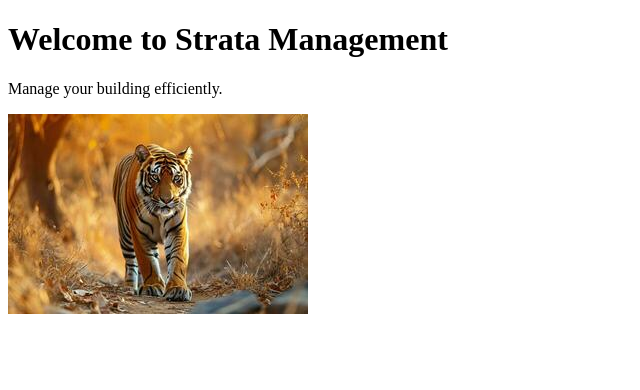
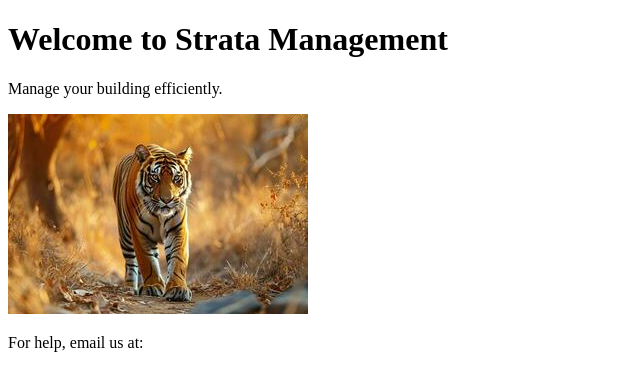
Before and after one commit to sukarim152/strata_managment, a Next.js app: page / in a window 1280 px wide. Shown: the top 390 px of the page, without its empty margins (0-640 px from the left). Built offline with nearby package versions, Linux system fonts and the light colour scheme.

Commit message:
Update index.js

```diff
--- a/pages/index.js
+++ b/pages/index.js
@@ -1,9 +1,16 @@
 export default function Home() {
+  const supportEmail = process.env.NEXT_PUBLIC_SUPPORT_EMAIL;
+
   return (
     <div>
       <h1>Welcome to Strata Management</h1>
       <p>Manage your building efficiently.</p>
       <img src="/tiger.jpg" alt="tiger" width="300" />
+
+      <p>
+        For help, email us at:{" "}
+        <a href={`mailto:${supportEmail}`}>{supportEmail}</a>
+      </p>
     </div>
   );
 }
```
